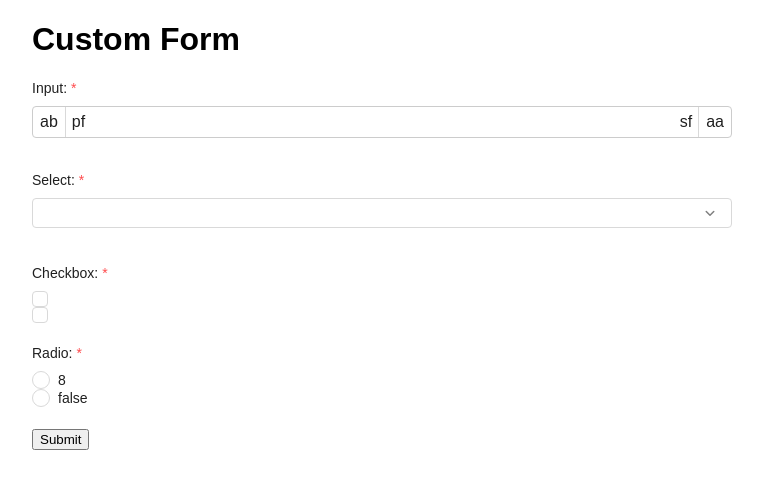
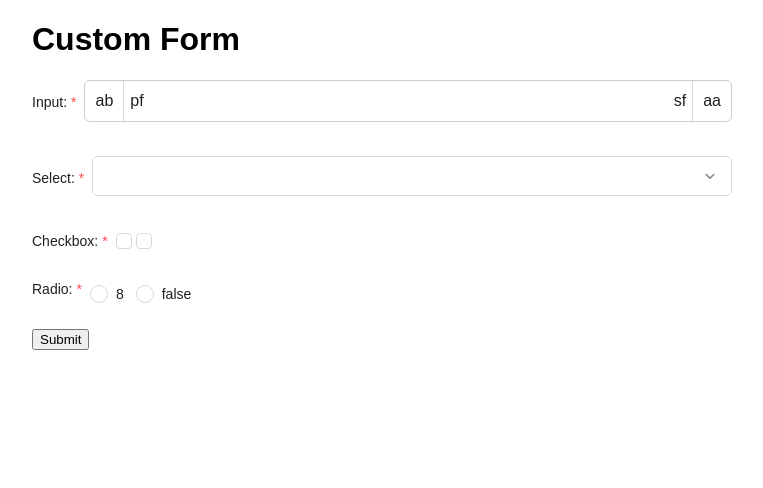
Before and after one commit to gabboyajyan/xUIDesign, a Next.js app: page / in a window 1280 px wide. Shown: the top 488 px of the page, without its empty margins (258-1021 px from the left). Built offline with nearby package versions, Linux system fonts and the light colour scheme.

Commit message:
fixed sizes

```diff
--- a/src/xUiDesign/components/Form/Item/index.tsx
+++ b/src/xUiDesign/components/Form/Item/index.tsx
@@ -5,14 +5,14 @@ import {
   useEffect,
   useMemo,
 } from 'react';
-import { RuleType, RuleTypes, SyntheticBaseEvent } from '@/xUiDesign/types';
+import { RuleType, RuleTypes, SizeType, SyntheticBaseEvent } from '@/xUiDesign/types';
 import { FormItemProps } from '@/xUiDesign/types/form';
 import { OptionProps } from '@/xUiDesign/types/select';
 import { prefixClsFormItem } from '@/xUiDesign/utils';
 import './style.css';
 import { FormContext } from '..';
 
-interface ChildComponentProps {
+interface FormItemChildComponentProps {
   child: React.ReactElement;
   name: string;
   error: boolean;
@@ -21,6 +21,7 @@ interface ChildComponentProps {
   setFieldValue: (name: string, value: RuleType) => void;
   onChange?: (e: SyntheticBaseEvent, option?: OptionProps) => void;
   valuePropName?: string;
+  size?: SizeType
 }
 
 export const FormItem = ({
@@ -33,6 +34,7 @@ export const FormItem = ({
   layout = 'vertical',
   style = {},
   valuePropName,
+  ...props
 }: FormItemProps) => {
   const formContext = useContext(FormContext);
 
@@ -77,20 +79,20 @@ export const FormItem = ({
 
       {Children.map(childrenList, (child) => {
         if (isValidElement(child)) {
-          const { onChange, value, ...childProps } = child.props;
+          const { value, ...childProps } = child.props;
           const fieldValue = getFieldValue(valuePropName || name);
 
           return (
-            <ChildComponent
+            <FormItemChildComponent
+              {...childProps}
               child={child}
               name={name}
               value={value}
+              size={(childProps.size || props.size)}
               error={Boolean(errorMessage)}
               fieldValue={fieldValue}
               setFieldValue={setFieldValue}
-              onChange={onChange}
               valuePropName={valuePropName}
-              {...childProps}
             />
           );
         }
@@ -102,7 +104,7 @@ export const FormItem = ({
   );
 };
 
-const ChildComponent = ({
+const FormItemChildComponent = ({
   child,
   name,
   error,
@@ -111,7 +113,7 @@ const ChildComponent = ({
   onChange,
   valuePropName,
   ...props
-}: ChildComponentProps) => {
+}: FormItemChildComponentProps) => {
   const handleChange = (e: SyntheticBaseEvent, option?: OptionProps) => {
     const value: RuleType | SyntheticBaseEvent = e?.target ? e.target.value : e;
     setFieldValue(valuePropName || name, value as RuleType);
--- a/src/xUiDesign/components/Form/index.tsx
+++ b/src/xUiDesign/components/Form/index.tsx
@@ -1,8 +1,11 @@
 import {
+  Children,
   createContext,
   FC,
+  isValidElement,
   SyntheticEvent,
   useEffect,
+  useMemo,
   useRef
 } from 'react';
 import { useForm } from '@/xUiDesign/hooks/useForm';
@@ -11,6 +14,11 @@ import { prefixClsForm } from '@/xUiDesign/utils';
 import { FormItem } from './Item';
 
 export const FormContext = createContext<FormInstance | null>(null);
+
+interface FormChildComponentProps {
+  child: React.ReactElement;
+  layout?: 'vertical' | 'horizontal'
+}
 
 const Form: FC<FormProps> & { Item: FC<FormItemProps> } = ({
   children,
@@ -23,24 +31,10 @@ const Form: FC<FormProps> & { Item: FC<FormItemProps> } = ({
   initialValues = {},
   onValuesChange,
   onFieldsChange,
-  layout,
+  layout = 'horizontal',
   ...rest
 }) => {
-  const internalForm = useForm(
-    {
-      initialValues,
-      layout: layout || 'vertical',
-      children,
-      style,
-      className,
-      onFinish,
-      onFinishFailed,
-      ...rest
-    },
-    onFieldsChange,
-    onValuesChange
-  );
-
+  const internalForm = useForm(initialValues, onFieldsChange, onValuesChange);
   const formInstance = form || internalForm;
   const formRef = useRef<HTMLFormElement>(null);
 
@@ -54,6 +48,11 @@ const Form: FC<FormProps> & { Item: FC<FormItemProps> } = ({
       onFinishFailed({ values: formInstance.getFieldsValue(), errorFields });
     }
   };
+
+  const childrenList = useMemo(
+    () => (Array.isArray(children) ? children : [children]).filter(Boolean),
+    [children]
+  );
 
   useEffect(() => {
     if (onFieldsChange) {
@@ -73,9 +72,35 @@ const Form: FC<FormProps> & { Item: FC<FormItemProps> } = ({
         onSubmit={handleSubmit}
         className={`${prefixCls} ${className}`}
       >
-        {children}
+        {Children.map(childrenList, (child) => {
+          if (isValidElement(child)) {
+            const { ...childProps } = child.props;
+
+            return <FormChildComponent
+              {...childProps}
+              child={child}
+              size={childProps.size || rest.size}
+              layout={childProps.layout || layout}
+            />
+          }
+
+          return child
+        })}
       </form>
     </FormContext.Provider>
+  );
+};
+
+const FormChildComponent = ({
+  child,
+  layout,
+  ...props
+}: FormChildComponentProps) => {
+  return (
+    <child.type
+      {...props}
+      layout={layout}
+    />
   );
 };
 
--- a/src/xUiDesign/hooks/useForm.ts
+++ b/src/xUiDesign/hooks/useForm.ts
@@ -12,9 +12,7 @@ import type {
 } from '@/xUiDesign/types/form';
 
 const useForm = (
-  { initialValues,
-    // ...rest
-  }: Record<string, RuleTypes> = {},
+  initialValues: Record<string, RuleTypes> = {},
   onFieldsChange?: (changedFields: FieldData[]) => void,
   onValuesChange?: (
     changedValues: Record<string, RuleTypes>,
```
